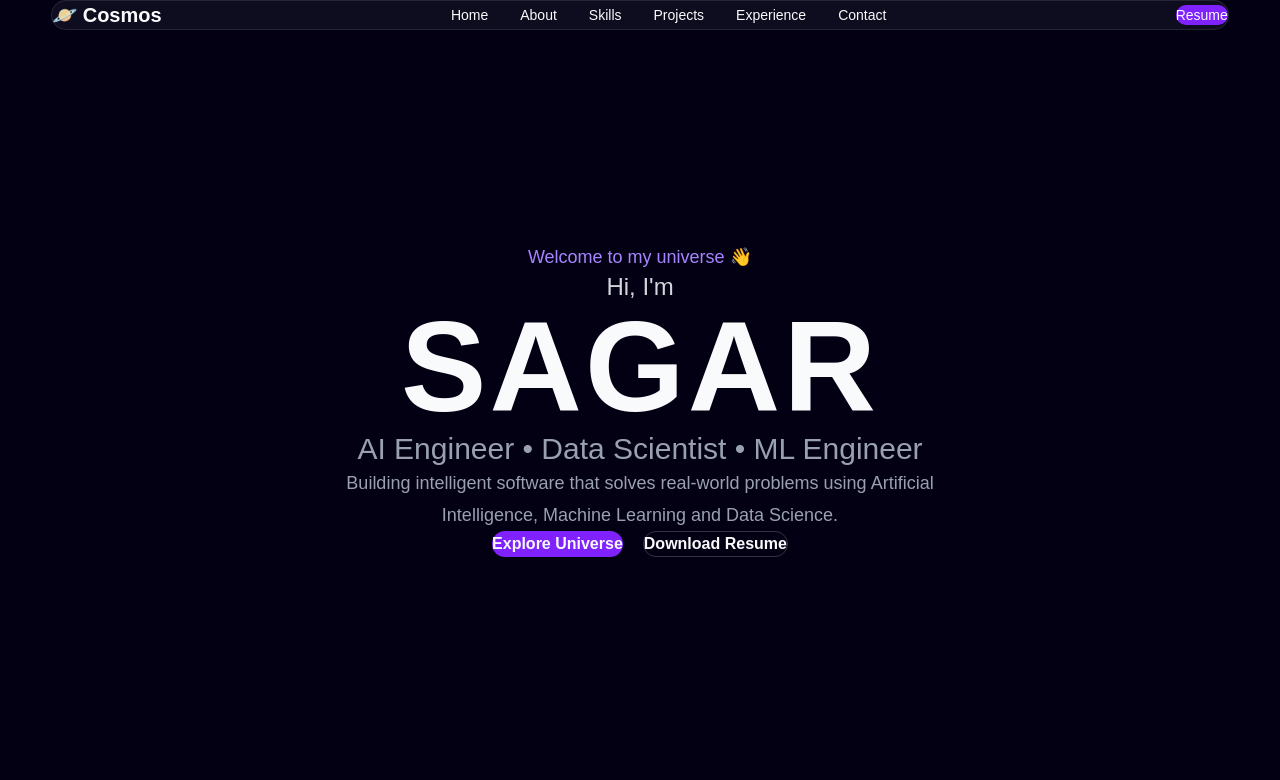
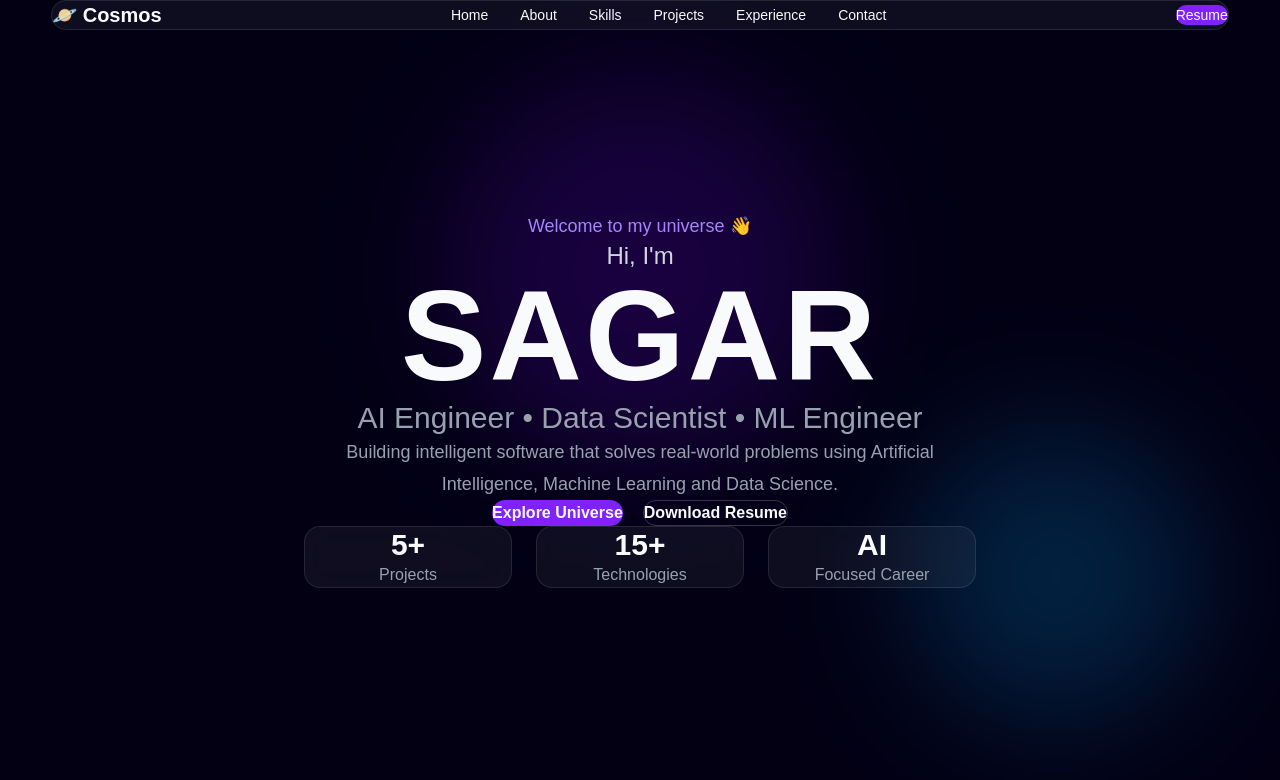
Before and after one commit to sagarmehra69/cosmos, a Next.js app: page / in a window 1280 px wide. Shown: the top 780 px of the page. Built offline with nearby package versions, Linux system fonts and the light colour scheme.

Commit message:
refactor: split hero into reusable components

```diff
--- a/app/page.tsx
+++ b/app/page.tsx
@@ -1,9 +1,11 @@
-import Navbar from "@/components/Navbar/Navbar";
-import Hero from "@/components/Hero/Hero";
+import Background from "@/components/Space/Background";
+import Hero from "@/components/sections/Hero/Hero";
+import Navbar from "@/components/layout/Navbar/Navbar";
 
 export default function Home() {
   return (
     <main>
+      <Background />
       <Navbar />
       <Hero />
     </main>
--- /dev/null
+++ b/components/Space/Background.tsx
@@ -0,0 +1,14 @@
+export default function Background() {
+  return (
+    <>
+      {/* Main Space Background */}
+      <div className="fixed inset-0 -z-50 bg-[#030014]" />
+
+      {/* Purple Glow */}
+      <div className="fixed left-1/2 top-20 -z-40 h-96 w-96 -translate-x-1/2 rounded-full bg-violet-700/20 blur-3xl" />
+
+      {/* Blue Glow */}
+      <div className="fixed bottom-20 right-20 -z-40 h-72 w-72 rounded-full bg-sky-500/20 blur-3xl" />
+    </>
+  );
+}
--- a/components/Hero/Hero.tsx
+++ b/components/sections/Hero/Hero.tsx
@@ -1,3 +1,6 @@
+import HeroButtons from "./HeroButtons";
+import HeroStats from "./HeroStats";
+
 export default function Hero() {
   return (
     <section className="flex min-h-screen items-center justify-center px-6">
@@ -24,17 +27,9 @@ export default function Hero() {
           Artificial Intelligence, Machine Learning and Data Science.
         </p>
 
-        <div className="mt-10 flex flex-wrap justify-center gap-5">
+        <HeroButtons />
 
-          <button className="rounded-2xl bg-violet-600 px-8 py-4 font-semibold transition hover:bg-violet-500">
-            Explore Universe
-          </button>
-
-          <button className="rounded-2xl border border-white/20 px-8 py-4 font-semibold transition hover:bg-white/10">
-            Download Resume
-          </button>
-
-        </div>
+        <HeroStats />
 
       </div>
     </section>
--- /dev/null
+++ b/components/sections/Hero/HeroButtons.tsx
@@ -0,0 +1,13 @@
+export default function HeroButtons() {
+  return (
+    <div className="mt-10 flex flex-wrap justify-center gap-5">
+      <button className="rounded-2xl bg-violet-600 px-8 py-4 font-semibold transition hover:bg-violet-500">
+        Explore Universe
+      </button>
+
+      <button className="rounded-2xl border border-white/20 px-8 py-4 font-semibold transition hover:bg-white/10">
+        Download Resume
+      </button>
+    </div>
+  );
+}
--- /dev/null
+++ b/components/sections/Hero/HeroStats.tsx
@@ -0,0 +1,22 @@
+export default function HeroStats() {
+  return (
+    <div className="mt-16 grid grid-cols-1 gap-6 md:grid-cols-3">
+
+      <div className="rounded-2xl border border-white/10 bg-white/5 p-6 backdrop-blur-lg">
+        <h3 className="text-3xl font-bold">5+</h3>
+        <p className="mt-2 text-gray-400">Projects</p>
+      </div>
+
+      <div className="rounded-2xl border border-white/10 bg-white/5 p-6 backdrop-blur-lg">
+        <h3 className="text-3xl font-bold">15+</h3>
+        <p className="mt-2 text-gray-400">Technologies</p>
+      </div>
+
+      <div className="rounded-2xl border border-white/10 bg-white/5 p-6 backdrop-blur-lg">
+        <h3 className="text-3xl font-bold">AI</h3>
+        <p className="mt-2 text-gray-400">Focused Career</p>
+      </div>
+
+    </div>
+  );
+}
```
Also changed, not shown: components/layout/Navbar/Navbar.tsx (renamed from components/Navbar/navbar.tsx), components/sections/Hero/HeroContent.tsx (added).
